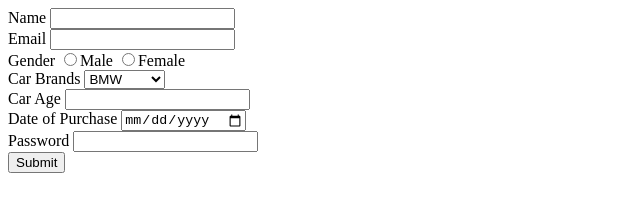
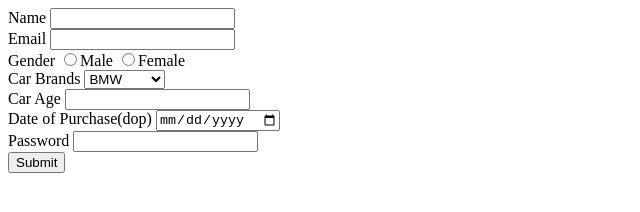
Before and after one commit to acciojob/car-insurance-form-dpinkvilla, a website: page main.html in a window 1280 px wide. Shown: the full height of the page, 0-640 px from the left. Drawn offline with Linux system fonts and the light colour scheme.

Commit message:
created a submission

```diff
--- a/main.html
+++ b/main.html
@@ -26,7 +26,7 @@
 		</select><br>
 		<label for="carage">Car Age</label>
 		<input type="number" id="carage" required><br>
-		<label for="dob">Date of Purchase</label>
+		<label for="dob">Date of Purchase(dop)</label>
 		<input type="date" id="dob" required><br>
 		<label for="password">Password</label>
 		<input type="password" id="password" required><br>
```
